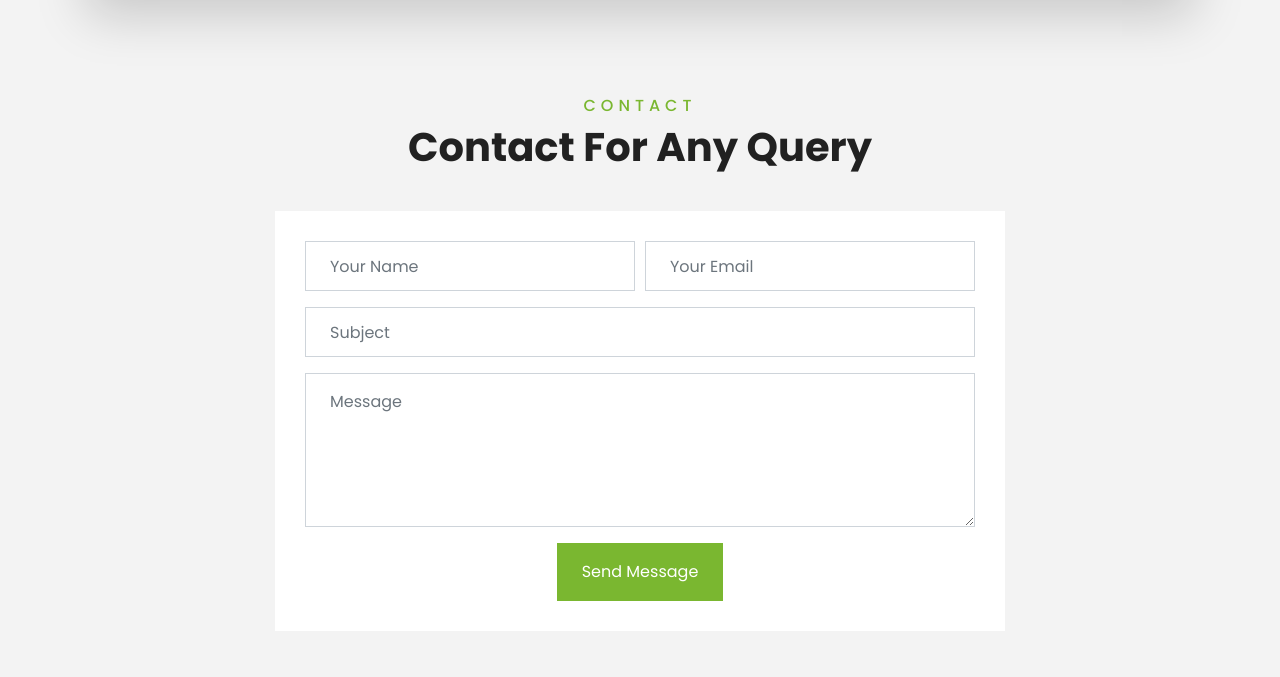
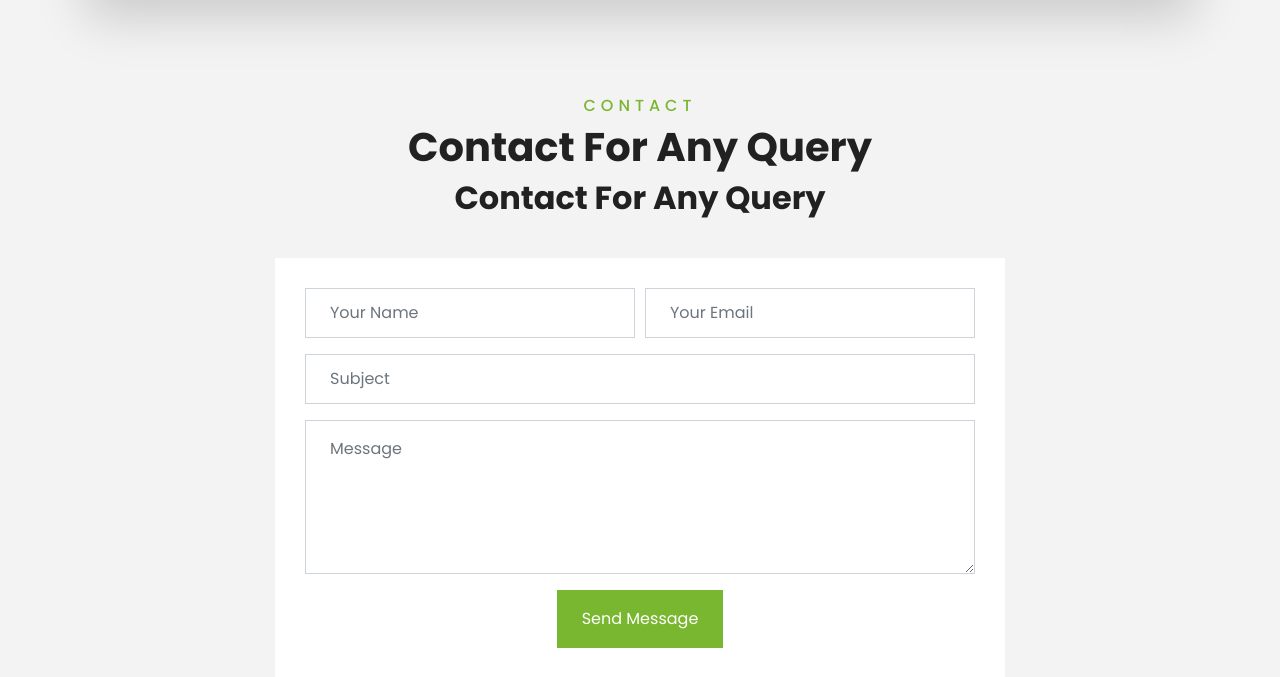
Before and after one commit to AhmedAbokhatwa/reservation-travel-tickets--Django, a Django app: page /contact in a window 1280 px wide. Shown: the part 204-881 px from the top of the page. Run offline with Django 4.2, Linux system fonts and the light colour scheme; some libraries are stand-ins or nearby versions.

Commit message:
first modify

```diff
--- a/templates/pages/contact.html
+++ b/templates/pages/contact.html
@@ -8,6 +8,7 @@
         <div class="text-center mb-3 pb-3">
             <h6 class="text-primary text-uppercase" style="letter-spacing: 5px;">Contact</h6>
             <h1>Contact For Any Query</h1>
+            <h2>Contact For Any Query</h2>
         </div>
         <div class="row justify-content-center">
             <div class="col-lg-8">
```
Also changed, not shown: 1 other file.
